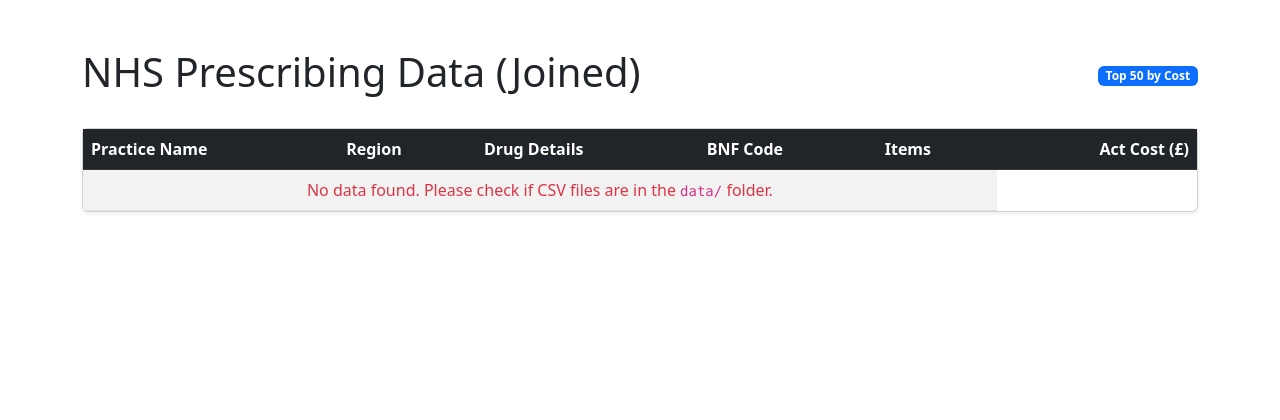
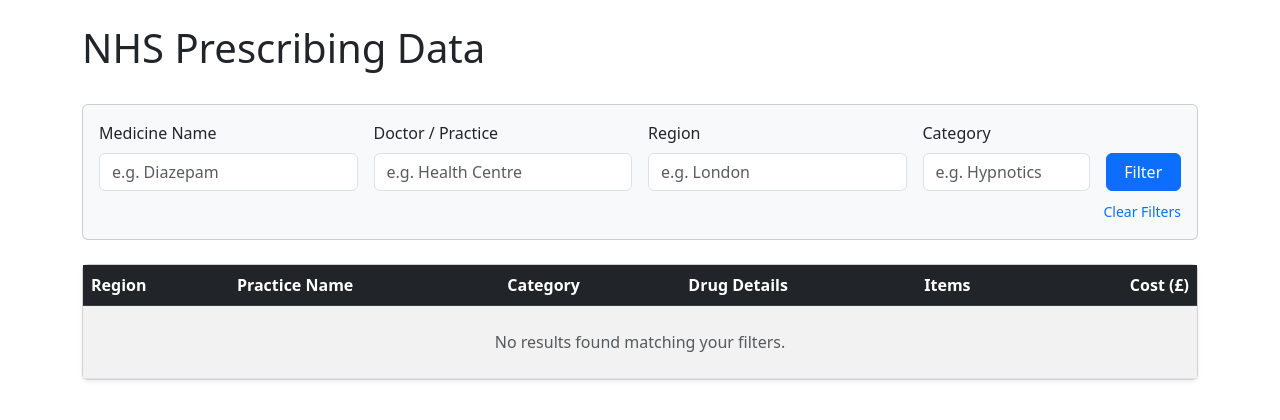
Before and after one commit to RoshanBM/NHS_prescribing_dashboard, a Flask app: page / in a window 1280 px wide. Shown: the top 420 px of the page. Run offline with Flask 3, Linux system fonts and the light colour scheme.

Commit message:
Filters Refactor

```diff
--- a/nhs_pai/src/templates/index.html
+++ b/nhs_pai/src/templates/index.html
@@ -4,10 +4,41 @@
     <title>NHS CNS Dashboard</title>
     <link href="https://cdn.jsdelivr.net/npm/bootstrap@5.3.0/dist/css/bootstrap.min.css" rel="stylesheet">
 </head>
-<body class="container mt-5">
-    <div class="d-flex justify-content-between align-items-center mb-4">
-        <h1>NHS Prescribing Data (Joined)</h1>
-        <span class="badge bg-primary">Top 50 by Cost</span>
+<body class="container mt-4">
+
+    <div class="row mb-4 align-items-end">
+        <div class="col-md-6">
+            <h1>NHS Prescribing Data</h1>
+        </div>
+    </div>
+
+    <div class="card p-3 mb-4 bg-light">
+        <form method="GET" action="/">
+            <div class="row g-3">
+                <div class="col-md-3">
+                    <label class="form-label">Medicine Name</label>
+                    <input type="text" name="drug_name" class="form-control" placeholder="e.g. Diazepam">
+                </div>
+                <div class="col-md-3">
+                    <label class="form-label">Doctor / Practice</label>
+                    <input type="text" name="doctor" class="form-control" placeholder="e.g. Health Centre">
+                </div>
+                <div class="col-md-3">
+                    <label class="form-label">Region</label>
+                    <input type="text" name="region" class="form-control" placeholder="e.g. London">
+                </div>
+                <div class="col-md-2">
+                    <label class="form-label">Category</label>
+                    <input type="text" name="category" class="form-control" placeholder="e.g. Hypnotics">
+                </div>
+                <div class="col-md-1 d-flex align-items-end">
+                    <button type="submit" class="btn btn-primary w-100">Filter</button>
+                </div>
+            </div>
+            <div class="mt-2 text-end">
+                <a href="/" class="text-decoration-none small">Clear Filters</a>
+            </div>
+        </form>
     </div>
 
     <div class="card shadow-sm">
@@ -15,31 +46,31 @@
             <table class="table table-striped table-hover mb-0">
                 <thead class="table-dark">
                     <tr>
+                        <th>Region</th>
                         <th>Practice Name</th>
-                        <th>Region</th>
+                        <th>Category</th>
                         <th>Drug Details</th>
-                        <th>BNF Code</th>
                         <th>Items</th>
-                        <th class="text-end">Act Cost (£)</th>
+                        <th class="text-end">Cost (£)</th>
                     </tr>
                 </thead>
                 <tbody>
                     {% for row in prescriptions %}
                     <tr>
+                        <td><span class="badge bg-secondary">{{ row.region }}</span></td>
                         <td>{{ row.practice_name }}</td>
-                        <td>{{ row.region }}</td>
+                        <td><small>{{ row.category }}</small></td>
                         <td>
                             <strong>{{ row.drug_name }}</strong><br>
                             <small class="text-muted">{{ row.presentation }}</small>
                         </td>
-                        <td><code>{{ row.bnf_code }}</code></td>
                         <td>{{ row.items }}</td>
                         <td class="text-end fw-bold">£{{ "%.2f"|format(row.cost) }}</td>
                     </tr>
                     {% else %}
                     <tr>
-                        <td colspan="5" class="text-center text-danger">
-                            No data found. Please check if CSV files are in the <code>data/</code> folder.
+                        <td colspan="6" class="text-center py-4">
+                            <span class="text-muted">No results found matching your filters.</span>
                         </td>
                     </tr>
                     {% endfor %}
```
